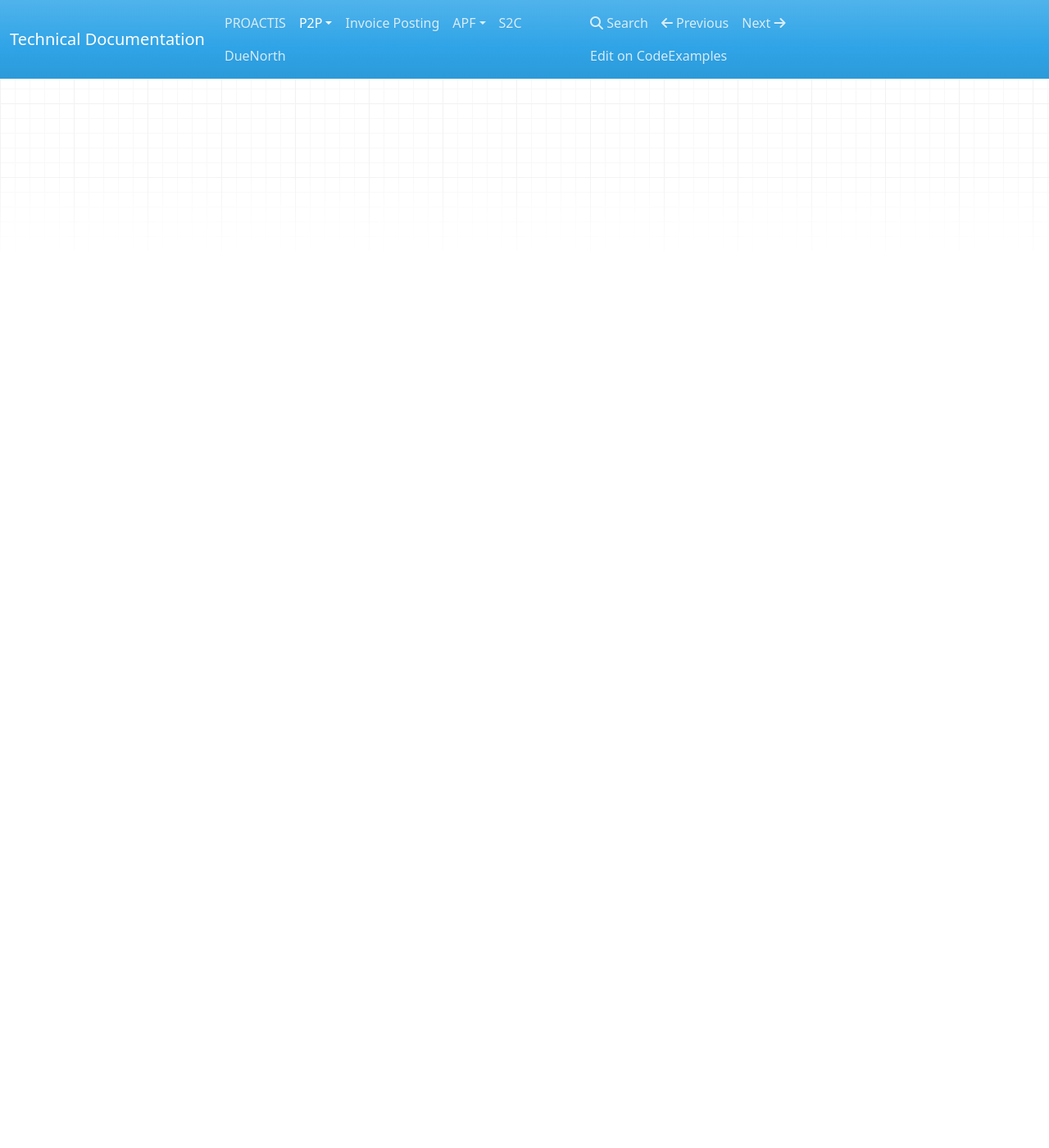
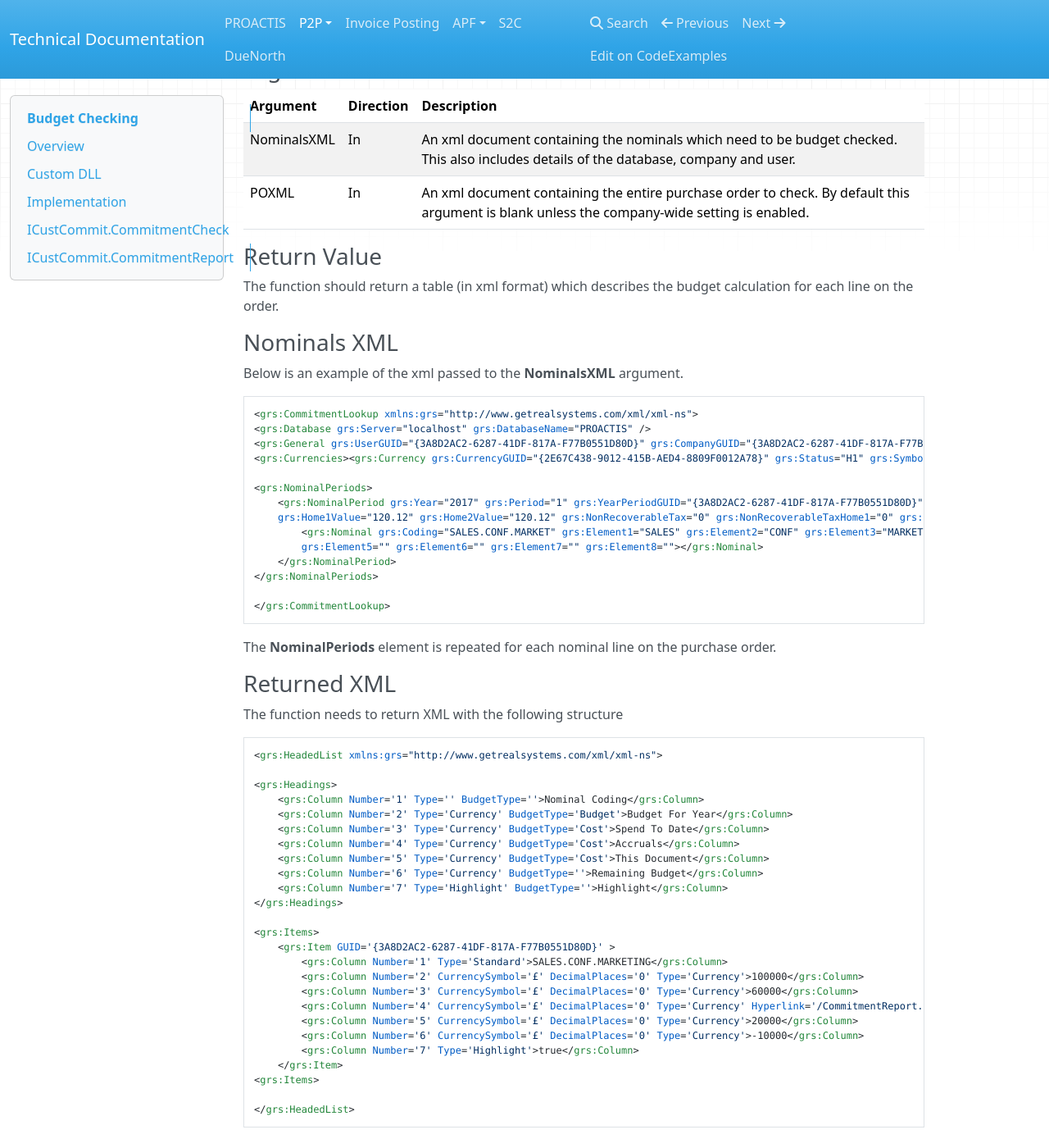
Before and after one commit to proactis-documentation/documentation-source, an MkDocs documentation site: the page built from docs/p2p/budgetchecking.md, in a window 1280 px wide and 1400 px high, scrolled down 2221 px. Shown: the whole window at 82% size. Built offline with MkDocs 1.6.1, drawn with Linux system fonts in a browser that asks for light colours; nearby versions of some CDN libraries; old or Windows-style settings are respelled for this version of MkDocs; some of the changed text lies outside the part shown.

Commit message:
BudgetChecking

````diff
--- a/docs/p2p/budgetchecking.md
+++ b/docs/p2p/budgetchecking.md
@@ -75,9 +75,11 @@ Below is an example of the xml passed to the __NominalsXML__ argument.
 <grs:Currencies><grs:Currency grs:CurrencyGUID="{2E67C438-9012-415B-AED4-8809F0012A78}" grs:Status="H1" grs:Symbol="£" grs:DecimalPlaces="2" /></grs:Currencies>
 
 <grs:NominalPeriods>
-<grs:NominalPeriod grs:Year="2017" grs:Period="1" grs:YearPeriodGUID="{3A8D2AC2-6287-41DF-817A-F77B0551D80D}" grs:Value="120.12" grs:Home1Value="120.12" grs:Home2Value="120.12" grs:NonRecoverableTax="0" grs:NonRecoverableTaxHome1="0" grs:NonRecoverableTaxHome2="0">
-<grs:Nominal grs:Coding="SALES.CONF.MARKET" grs:Element1="SALES" grs:Element2="CONF" grs:Element3="MARKET" grs:Element4="" grs:Element5="" grs:Element6="" grs:Element7="" grs:Element8=""></grs:Nominal>
-</grs:NominalPeriod>
+    <grs:NominalPeriod grs:Year="2017" grs:Period="1" grs:YearPeriodGUID="{3A8D2AC2-6287-41DF-817A-F77B0551D80D}" grs:Value="120.12"
+    grs:Home1Value="120.12" grs:Home2Value="120.12" grs:NonRecoverableTax="0" grs:NonRecoverableTaxHome1="0" grs:NonRecoverableTaxHome2="0">
+        <grs:Nominal grs:Coding="SALES.CONF.MARKET" grs:Element1="SALES" grs:Element2="CONF" grs:Element3="MARKET" grs:Element4=""
+        grs:Element5="" grs:Element6="" grs:Element7="" grs:Element8=""></grs:Nominal>
+    </grs:NominalPeriod>
 </grs:NominalPeriods>
 
 </grs:CommitmentLookup>
@@ -85,6 +87,67 @@ Below is an example of the xml passed to the __NominalsXML__ argument.
 
 The __NominalPeriods__ element is repeated for each nominal line on the purchase order.
 
+---
 
+## ICustCommit.CommitmentReport
 
----
+### Arguments
+
+| Argument      | Direction | Description
+| ------------- | --------- | ------------ |
+| NominalsXML   | In        | An xml document containing the nominals which need to be budget checked.  This also includes details of the database,  company and user. |
+| POXML         | In        | An xml document containing the entire purchase order to check.  By default this argument is blank unless the company-wide setting is enabled. |
+
+### Return Value
+The function should return a table (in xml format) which describes the budget calculation for each line on the order.
+
+### Nominals XML
+Below is an example of the xml passed to the __NominalsXML__ argument.
+```xml
+<grs:CommitmentLookup xmlns:grs="http://www.getrealsystems.com/xml/xml-ns">
+<grs:Database grs:Server="localhost" grs:DatabaseName="PROACTIS" />
+<grs:General grs:UserGUID="{3A8D2AC2-6287-41DF-817A-F77B0551D80D}" grs:CompanyGUID="{3A8D2AC2-6287-41DF-817A-F77B0551D80D}" />
+<grs:Currencies><grs:Currency grs:CurrencyGUID="{2E67C438-9012-415B-AED4-8809F0012A78}" grs:Status="H1" grs:Symbol="£" grs:DecimalPlaces="2" /></grs:Currencies>
+
+<grs:NominalPeriods>
+    <grs:NominalPeriod grs:Year="2017" grs:Period="1" grs:YearPeriodGUID="{3A8D2AC2-6287-41DF-817A-F77B0551D80D}" grs:Value="120.12"
+    grs:Home1Value="120.12" grs:Home2Value="120.12" grs:NonRecoverableTax="0" grs:NonRecoverableTaxHome1="0" grs:NonRecoverableTaxHome2="0">
+        <grs:Nominal grs:Coding="SALES.CONF.MARKET" grs:Element1="SALES" grs:Element2="CONF" grs:Element3="MARKET" grs:Element4=""
+        grs:Element5="" grs:Element6="" grs:Element7="" grs:Element8=""></grs:Nominal>
+    </grs:NominalPeriod>
+</grs:NominalPeriods>
+
+</grs:CommitmentLookup>
+```
+The __NominalPeriods__ element is repeated for each nominal line on the purchase order.
+
+### Returned XML
+The function needs to return XML with the following structure
+
+```xml
+<grs:HeadedList xmlns:grs="http://www.getrealsystems.com/xml/xml-ns">
+
+<grs:Headings>
+    <grs:Column Number='1' Type='' BudgetType=''>Nominal Coding</grs:Column>
+    <grs:Column Number='2' Type='Currency' BudgetType='Budget'>Budget For Year</grs:Column>
+    <grs:Column Number='3' Type='Currency' BudgetType='Cost'>Spend To Date</grs:Column>
+    <grs:Column Number='4' Type='Currency' BudgetType='Cost'>Accruals</grs:Column>
+    <grs:Column Number='5' Type='Currency' BudgetType='Cost'>This Document</grs:Column>
+    <grs:Column Number='6' Type='Currency' BudgetType=''>Remaining Budget</grs:Column>
+    <grs:Column Number='7' Type='Highlight' BudgetType=''>Highlight</grs:Column>
+</grs:Headings>
+
+<grs:Items>
+    <grs:Item GUID='{3A8D2AC2-6287-41DF-817A-F77B0551D80D}' >
+        <grs:Column Number='1' Type='Standard'>SALES.CONF.MARKETING</grs:Column>
+        <grs:Column Number='2' CurrencySymbol='£' DecimalPlaces='0' Type='Currency'>100000</grs:Column>
+        <grs:Column Number='3' CurrencySymbol='£' DecimalPlaces='0' Type='Currency'>60000</grs:Column>
+        <grs:Column Number='4' CurrencySymbol='£' DecimalPlaces='0' Type='Currency' Hyperlink='/CommitmentReport.html'>50000</grs:Column>
+        <grs:Column Number='5' CurrencySymbol='£' DecimalPlaces='0' Type='Currency'>20000</grs:Column>
+        <grs:Column Number='6' CurrencySymbol='£' DecimalPlaces='0' Type='Currency'>-10000</grs:Column>
+        <grs:Column Number='7' Type='Highlight'>true</grs:Column>
+    </grs:Item>
+<grs:Items>
+
+</grs:HeadedList>
+```
````
Also changed, not shown: docs/commitmentCheck.xml (+23 -10 lines).
